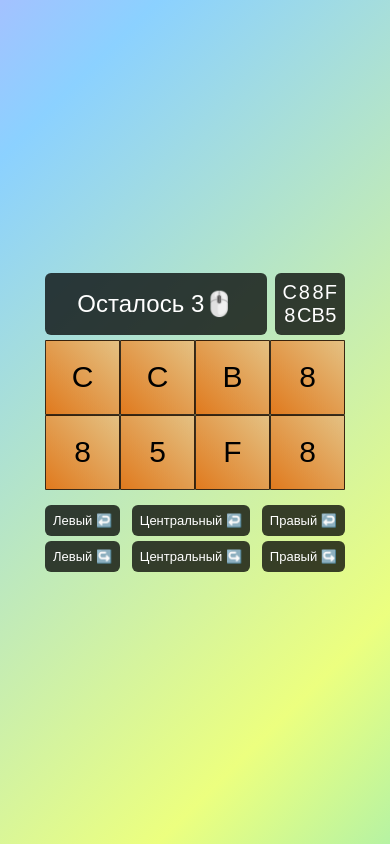
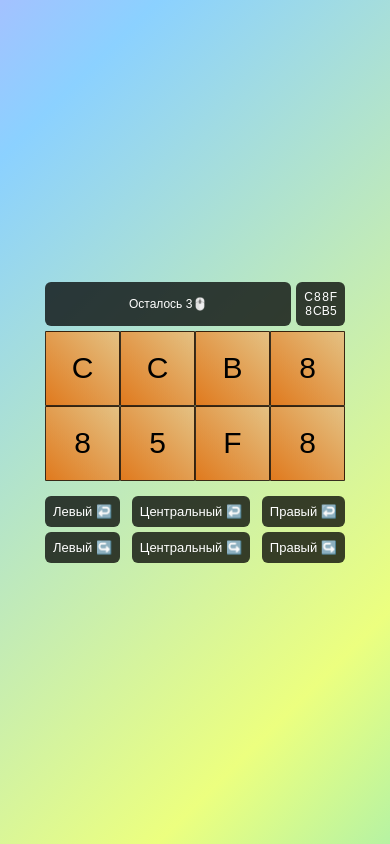
Before and after one commit to TheKot1k/codehack.github.io, a plain HTML site: page index.html in a window 390 px wide. Both pictures are taken after a click on the button "⌨️ Начать". Drawn offline with Linux system fonts and the light colour scheme.

Commit message:
Адаптация шрифта инфо панели под моб. версию

```diff
--- a/css/wrapper.css
+++ b/css/wrapper.css
@@ -10,20 +10,18 @@
     display: flex;
 }
 
-#timer {
-    font-size: 24px;
+.info-wrapper>div {
+    font-size: 20px;
     margin-right: 10px;
-    width: 100%;
 }
 
+#timer,
 #tries {
-    font-size: 24px;
-    margin-right: 10px;
     width: 100%;
 }
 
 #code {
-    font-size: 20px;
+    margin-right: 0;
     display: grid;
     grid-template-columns: 1fr 1fr 1fr 1fr;
     grid-template-rows: 1fr 1fr;
@@ -70,7 +68,12 @@
         height: 75px;
     }
 
-    #tries {
-        margin-right: 8px;
+    .info-wrapper>div {
+        margin-right: 5px;
+        font-size: 12px;
+    }
+
+    #code {
+        margin-right: 0;
     }
 }
```
